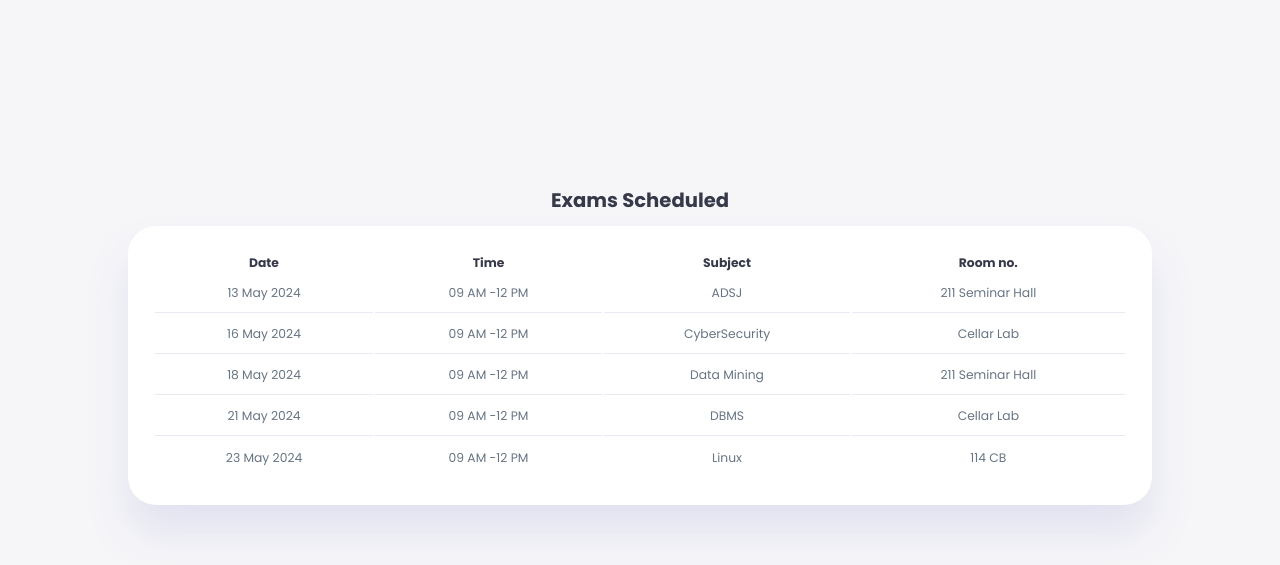
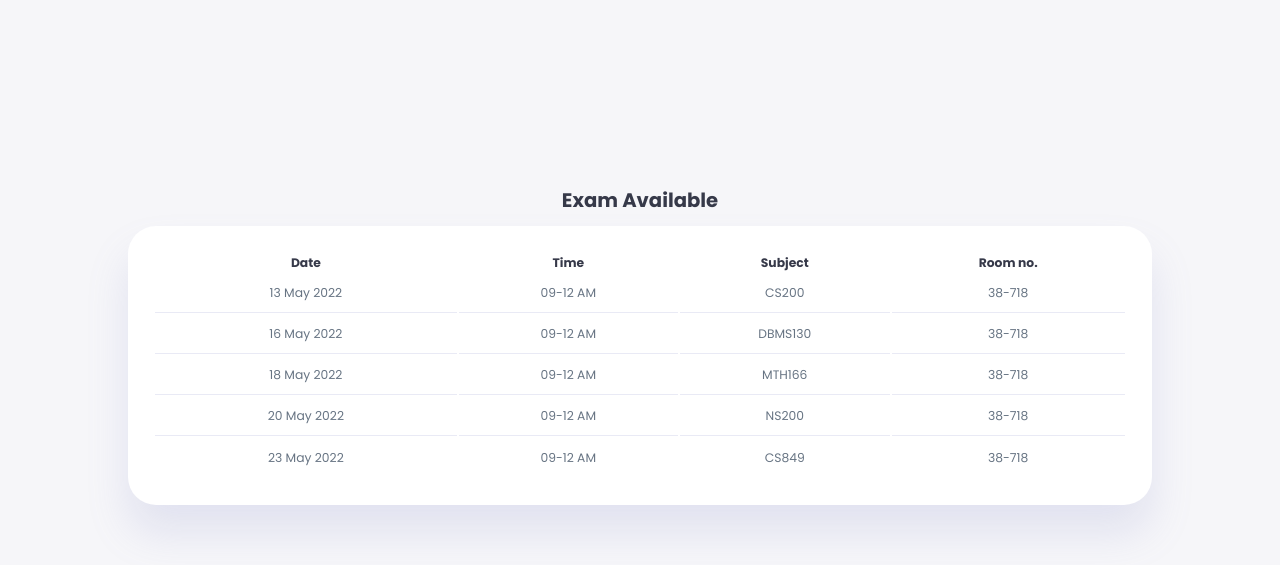
Before and after one commit to shiva-kakanavaram/OnlineExaminationPortal, a website: page ad-exam-sec.html in a window 1280 px wide. Shown: the part 63-628 px from the top of the page. Drawn offline with Linux system fonts and the light colour scheme.

Commit message:
Revert "Overlay button and Timetables updated"

```diff
--- a/ad-exam-sec.html
+++ b/ad-exam-sec.html
@@ -62,7 +62,7 @@
 
     <main>
         <div class="exam timetable">
-            <h2>Exams Scheduled</h2>
+            <h2>Exam Available</h2>
             <table>
                 <thead>
                     <tr>
@@ -74,34 +74,34 @@
                 </thead>
                 <tbody>
                     <tr>
-                        <td>13 May 2024</td>
-                        <td>09 AM -12 PM</td>
-                        <td>ADSJ</td>
-                        <td>211 Seminar Hall</td>
+                        <td>13 May 2022</td>
+                        <td>09-12 AM</td>
+                        <td>CS200</td>
+                        <td>38-718</td>
                     </tr>
                     <tr>
-                        <td>16 May 2024</td>
-                        <td>09 AM -12 PM</td>
-                        <td>CyberSecurity</td>
-                        <td>Cellar Lab</td>
+                        <td>16 May 2022</td>
+                        <td>09-12 AM</td>
+                        <td>DBMS130</td>
+                        <td>38-718</td>
                     </tr>
                     <tr>
-                        <td>18 May 2024</td>
-                        <td>09 AM -12 PM</td>
-                        <td>Data Mining</td>
-                        <td>211 Seminar Hall</td>
+                        <td>18 May 2022</td>
+                        <td>09-12 AM</td>
+                        <td>MTH166</td>
+                        <td>38-718</td>
                     </tr>
                     <tr>
-                        <td>21 May 2024</td>
-                        <td>09 AM -12 PM</td>
-                        <td>DBMS</td>
-                        <td>Cellar Lab</td>
+                        <td>20 May 2022</td>
+                        <td>09-12 AM</td>
+                        <td>NS200</td>
+                        <td>38-718</td>
                     </tr>
                     <tr>
-                        <td>23 May 2024</td>
-                        <td>09 AM -12 PM</td>
-                        <td>Linux</td>
-                        <td>114 CB</td>
+                        <td>23 May 2022</td>
+                        <td>09-12 AM</td>
+                        <td>CS849</td>
+                        <td>38-718</td>
                     </tr>
                 </tbody>
             </table>
--- a/admin-styles.css
+++ b/admin-styles.css
@@ -127,7 +127,7 @@ input {
 }
 
 .overlay__wrapper {
-  background: url("assets/2.png");
+  background: url("assets/1.png");
   background-position: center center;
   background-size: cover;
   background-repeat: no-repeat;
@@ -188,7 +188,7 @@ input {
   cursor: pointer;
   position: absolute;
   left: 50%;
-  top: 533px;
+  top: 415px;
   transform: translateX(-50%);
   width: 10rem;
   height: 3rem;
--- a/student-styles.css
+++ b/student-styles.css
@@ -188,7 +188,7 @@ input {
   cursor: pointer;
   position: absolute;
   left: 50%;
-  top: 533px;
+  top: 415px;
   transform: translateX(-50%);
   width: 10rem;
   height: 3rem;
```
Also changed, not shown: index.html (+1 -1 lines), sd-exam-sec.html (+21 -21 lines).
